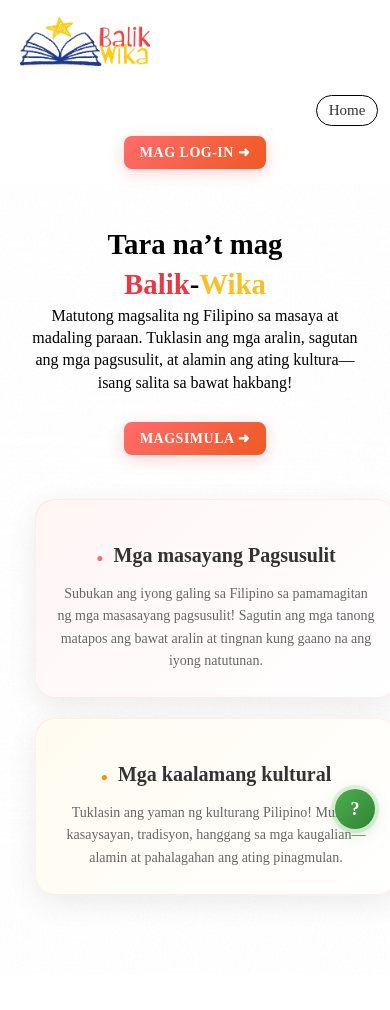
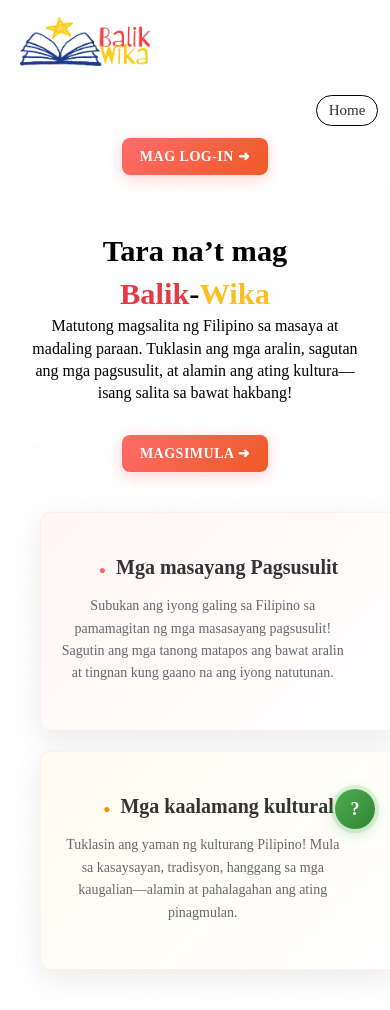
Before and after one commit to m1sstrinity/Balik-Wika, a Flask app: page / in a window 390 px wide; the page is wider, and only the part inside the window is pictured. Before the commit the page ends 903 px from the top of that part, so only its background shows below. Run offline with Flask 3, Linux system fonts and the light colour scheme; some libraries are stand-ins or nearby versions; some web fonts are replaced.

Commit message:
Responsiveness landing

```diff
--- a/landing/static/landing-style.css
+++ b/landing/static/landing-style.css
@@ -498,7 +498,7 @@ nav a:hover::after {
   opacity: 1;
 }
 
-/* Mobile Navigation & Layout Fix */
+/* Mobile Navigation & Centered Main Content */
 @media (max-width: 768px) {
   header {
     display: flex;
@@ -509,7 +509,7 @@ nav a:hover::after {
     position: relative;
   }
 
-  /* Logo stays top-left */
+  /* Logo stays upper-left */
   header img {
     height: 55px;
     position: absolute;
@@ -517,13 +517,13 @@ nav a:hover::after {
     left: 20px;
   }
 
-  /* Center the three nav links below logo */
+  /* Center the nav links below logo */
   nav {
     display: flex;
     justify-content: center;
     gap: 15px;
     width: 100%;
-    margin-top: 80px; /* pushes nav below logo */
+    margin-top: 80px; /* space below logo */
     flex-wrap: wrap;
   }
 
@@ -532,40 +532,55 @@ nav a:hover::after {
     padding: 6px 12px;
   }
 
-  /* Login button stays below the nav and centered */
+  /* Centered login button below nav */
   .login-btn {
     display: inline-block;
-    margin-top: 10px;
+    margin: 12px auto 0 auto;
     font-size: 14px;
-    padding: 8px 16px;
+    padding: 10px 18px;
     border-radius: 8px;
+    text-align: center;
   }
 
-  /* Main section and boxes stay centered and stacked */
+  /* Center EVERYTHING in main-content */
   .main-content {
+    display: flex;
+    flex-direction: column;
+    align-items: center;
+    justify-content: center;
+    text-align: center;
     padding: 40px 20px;
+    margin: 0 auto;
   }
 
   .main-content h1 {
-    font-size: 1.8rem;
+    font-size: 1.9rem;
+    line-height: 1.4;
+    max-width: 100%;
+    margin-bottom: 15px;
   }
 
   .main-content p {
     font-size: 15px;
+    max-width: 90%;
+    margin-bottom: 20px;
   }
 
+  /* Center boxes */
   .boxes {
+    display: flex;
     flex-direction: column;
     align-items: center;
     gap: 20px;
-    margin: 40px auto;
-    padding: 0 15px;
+    width: 100%;
+    margin: 40px auto 0 auto;
   }
 
   .box {
-    width: 100%;
+    width: 90%;
     max-width: 350px;
     padding: 25px 20px;
+    border-radius: 10px;
   }
 
   .box h2 {
@@ -576,7 +591,7 @@ nav a:hover::after {
     font-size: 14px;
   }
 
-  /* Smaller help button for mobile */
+  /* Smaller floating help button */
   .help-button {
     bottom: 15px;
     right: 15px;
@@ -587,9 +602,6 @@ nav a:hover::after {
   }
 }
 
-
-
-
 /* Focus states for accessibility */
 .login-btn:focus,
 .help-button:focus,
```
